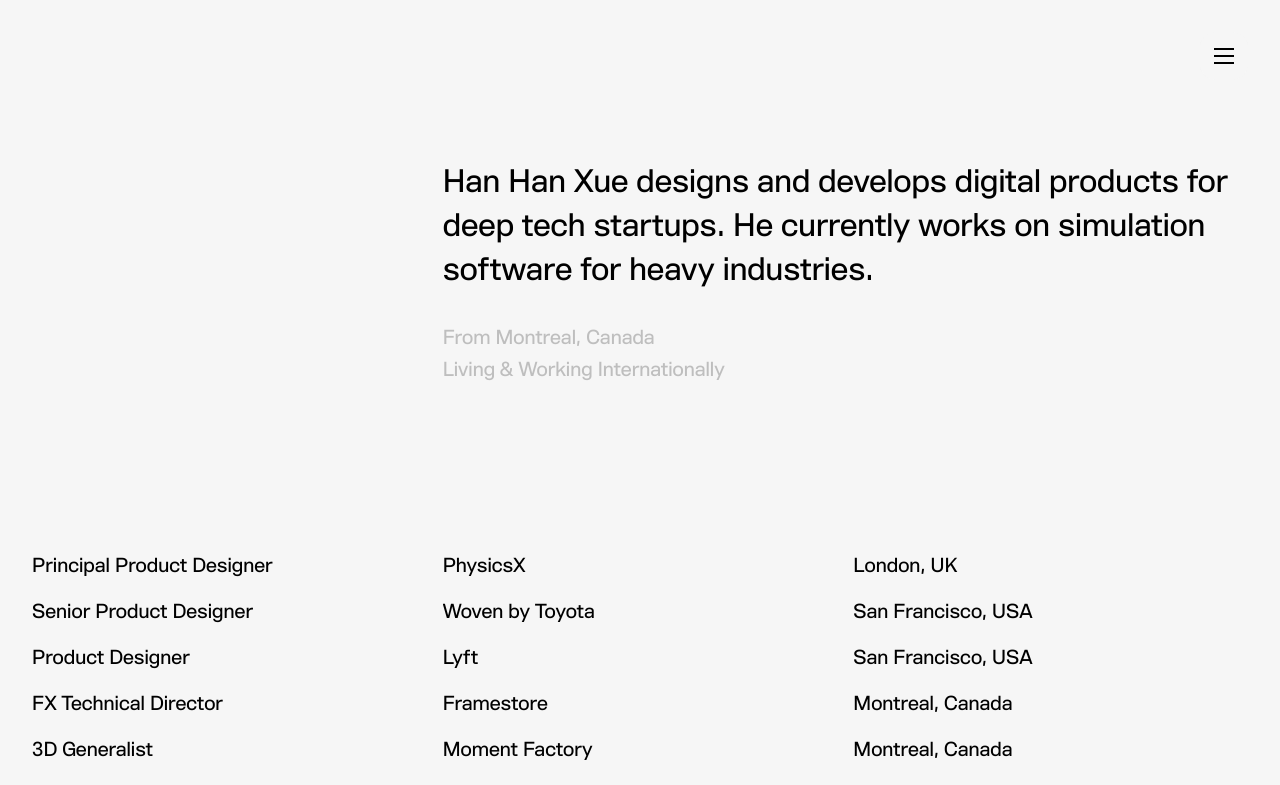
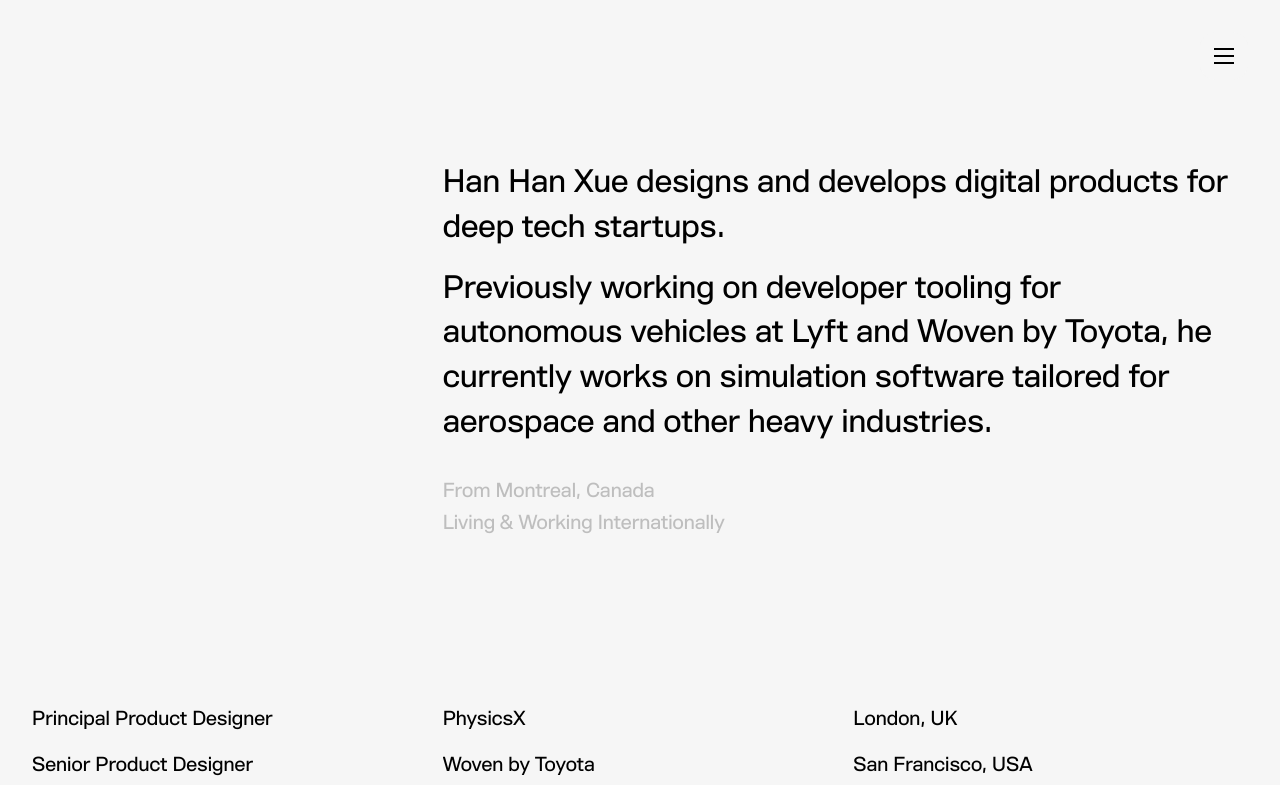
Before and after one commit to hanhanxue/230914_HanHanXue, a Next.js app: page /info in a window 1280 px wide. Shown: the top 785 px of the page. Built offline with nearby package versions, Linux system fonts and the light colour scheme.

Commit message:
tweaked bio

```diff
--- a/src/components/info/BioSection.module.scss
+++ b/src/components/info/BioSection.module.scss
@@ -19,6 +19,10 @@
 
     .bioFrame {
         grid-column: 7 / 13;
+        & p:not(:first-child) {
+            margin-top: rem(16);
+        }
+
     }
 
     .sub {
--- a/src/components/info/BioSection.tsx
+++ b/src/components/info/BioSection.tsx
@@ -9,7 +9,8 @@ const BioSection = () => {
 
         <div className={`${styles.sectionGrid}`}>
                 <div className={`${styles.bioFrame}`}>
-                <p className={`body-2xl ${styles.bio}`}>Han Han Xue designs and develops digital products for deep tech startups. He currently works on simulation software for heavy industries.</p>
+                <p className={`body-2xl ${styles.bio}`}>Han Han Xue designs and develops digital products for deep tech startups.</p>
+                <p className={`body-2xl ${styles.bio}`}>Previously working on developer tooling for autonomous vehicles at Lyft and Woven by Toyota, he currently works on simulation software tailored for aerospace and other heavy industries.</p>
 
                 <ul className={`body-xl ${styles.sub}`}>
                     {/* <li>Born in Shenzhen, China</li> */}
--- a/src/styles/base/_typography.scss
+++ b/src/styles/base/_typography.scss
@@ -53,7 +53,11 @@
 .body-2xl {
   font-family: 'SuperManifoldPro';
   font-size: rem(32);
-  line-height: rem(44);
+  line-height: 1.4;
+
+  @media (max-width: $screen-sm) {
+    font-size: rem(28);
+    }
 }
 
 
```
